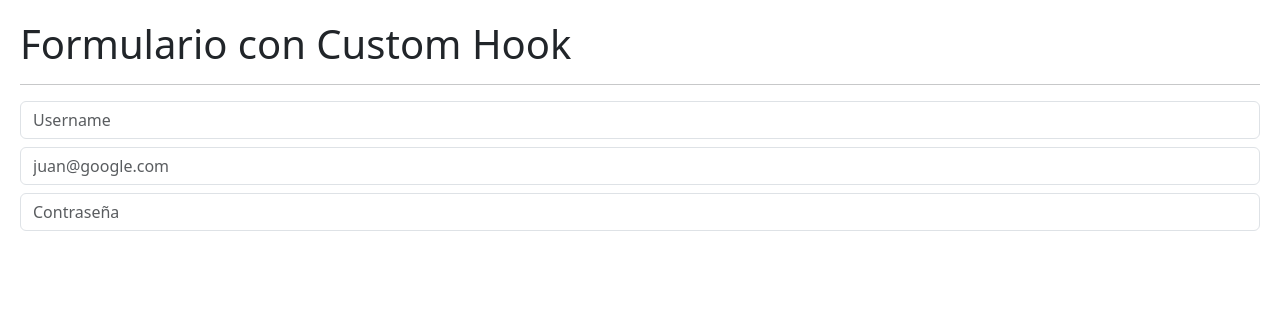
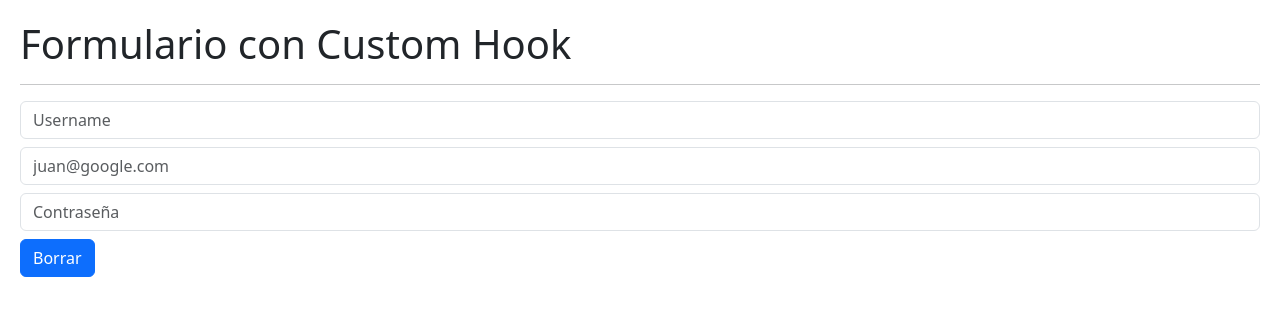
Before and after one commit to juanamezquitadoctus/Curso-React, a React (Vite) app in the folder 05-hook-app/: page / in a window 1280 px wide. Shown: the top 316 px of the page. Built offline with nearby package versions, Linux system fonts and the light colour scheme.

Commit message:
Implementar Funcionalidad de Reset

```diff
--- a/05-hook-app/src/02-useEffect/FormWithCustomHook.jsx
+++ b/05-hook-app/src/02-useEffect/FormWithCustomHook.jsx
@@ -3,7 +3,7 @@
 
 export const FormWithCustomHook = () => {
 
-    const { formState, onInputChange, username, email, password } = useForm({
+    const { formState, onInputChange, username, email, password, onResetForm } = useForm({
         username: '',
         email: '',
         password: ''
@@ -39,6 +39,8 @@
                 value={ password }
                 onChange={ onInputChange }
             />
+
+            <button onClick={ onResetForm } className="btn btn-primary mt-2">Borrar</button>
         </>
     )
 }
--- a/05-hook-app/src/hooks/useForm.js
+++ b/05-hook-app/src/hooks/useForm.js
@@ -11,9 +11,14 @@
         });
     }
 
+    const onResetForm = () => {
+        setFormState( initialForm );
+    }
+
     return {
         ...formState,
         formState,
         onInputChange,
+        onResetForm,
     }
 }
```
